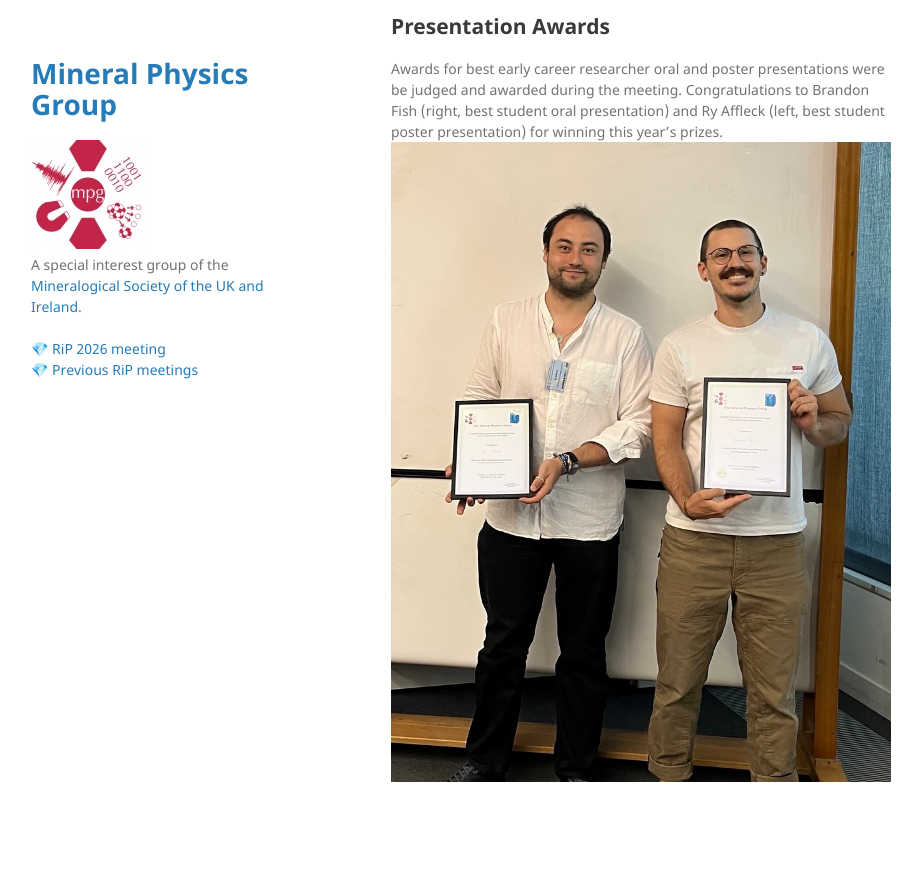
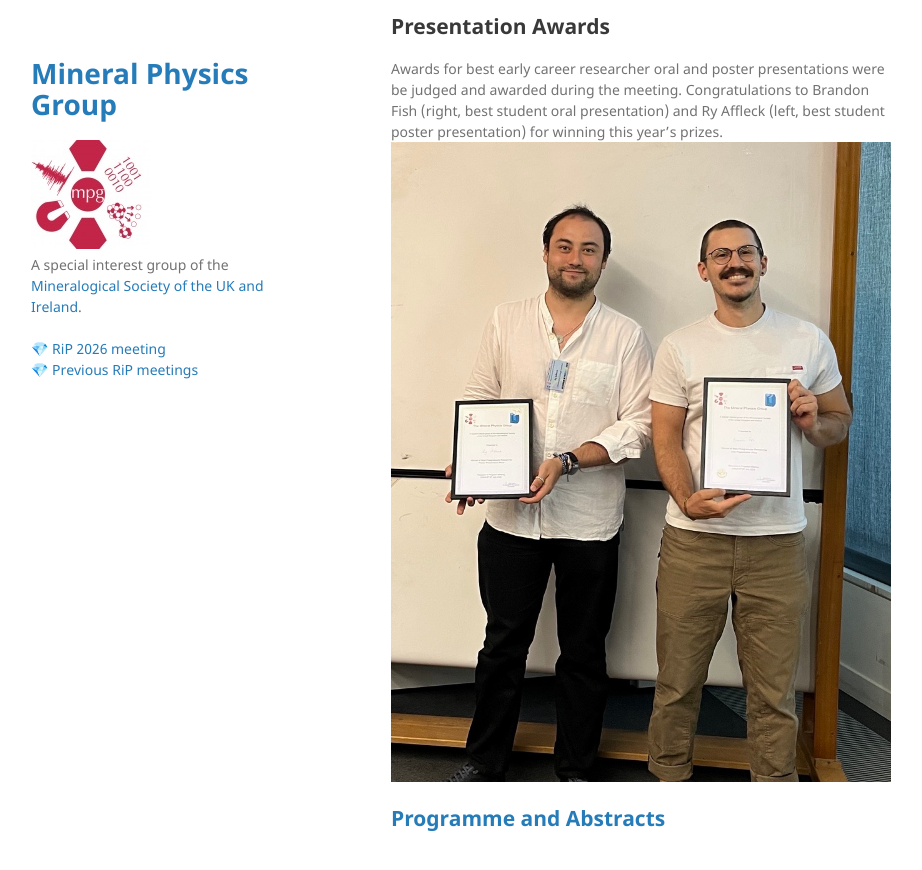
Before and after one commit to MinPhys/MinPhys.github.io, a Jekyll site: the page built from RiP_2026/RiP_2026.md, in a window 1280 px wide and 900 px high, scrolled down 1094 px. Shown: the top 870 px of the window, without its empty margins (179-1101 px from the left). Built offline with Jekyll 4.4.1, drawn with Linux system fonts in a browser that asks for light colours.

Commit message:
Add link to Programme and Abstracts section

```diff
--- a/RiP_2026/RiP_2026.md
+++ b/RiP_2026/RiP_2026.md
@@ -20,3 +20,6 @@ The 2026 Resesarch in Progress meeting was sponsored by
 Awards for best early career researcher oral and poster presentations were be judged and awarded during the meeting.
 Congratulations to Brandon Fish (right, best student oral presentation) and Ry Affleck (left, best student poster presentation) for winning this year's prizes.
 ![rip_awardees_2026](https://MinPhys.github.io/RiP_2026/assetts/rip_awardees_2026.jpeg)
+
+
+## [Programme and Abstracts](./RiP_2026/RiP_2026-programme.html)
```
